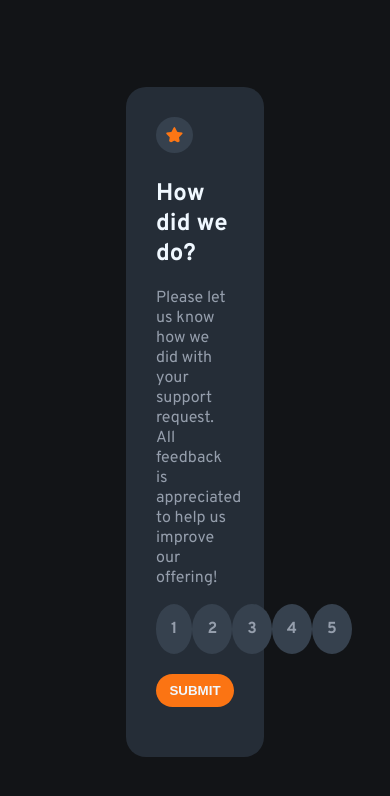
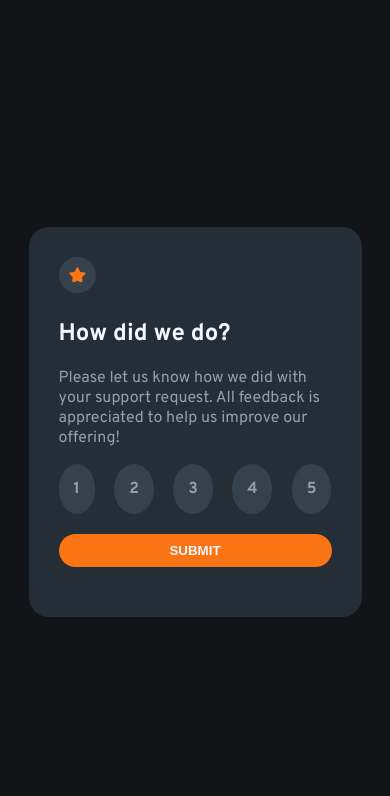
Before and after one commit to sphamandla-s/Interactive-rating-component, a plain HTML site: page index.html in a window 390 px wide. Drawn offline with Linux system fonts and the light colour scheme.

Commit message:
all done

```diff
--- a/css/style.css
+++ b/css/style.css
@@ -94,3 +94,12 @@ main {
 .hidden {
     display: none;
 }
+
+
+@media (max-width : 820px) {
+
+    main {
+        width: 70%;
+    }
+
+}
```
